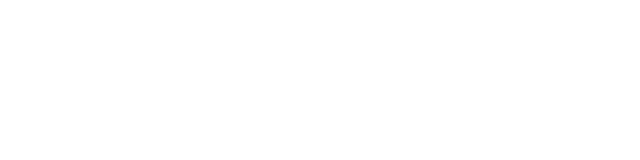
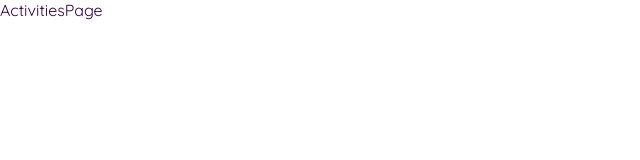
Before and after one commit to mermas-digitais/mermas-site-react, a React (Vite) app: page /atividades in a window 1280 px wide. Before the commit this address had no page. Shown: the top 160 px of the page, without its empty margins (0-640 px from the left). Built offline with nearby package versions, Linux system fonts and the light colour scheme.

Commit message:
adjusting pages activities

```diff
--- a/src/App.tsx
+++ b/src/App.tsx
@@ -17,12 +17,14 @@ import GalleryPage from './page/gallerylPage';
 import GalerryId from './page/gallerylPage/galleryId';
 import Team from './components/Team';
 import TeamPage from './page/teamPage';
+import ActivitiesPage from './page/activities';
 
 function App() {
   return (
     <Routes>
       <Route path="/" element={<HomeScreen />} />
       <Route path="galeria" element={<GalleryPage />} />
+      <Route path="atividades" element={<ActivitiesPage />} />
       <Route path="time" element={<TeamPage />} />
       <Route path="galeria/:id" element={<GalerryId />} />
     </Routes>
--- a/src/components/header/index.tsx
+++ b/src/components/header/index.tsx
@@ -75,6 +75,7 @@ export const Navbar = ({
               <li>
                 <a href="#about">Sobre</a>
               </li>
+
               <li>
                 <a href="#course">Projeto</a>
               </li>
--- a/src/individualComponent/cardActivity/index.tsx
+++ b/src/individualComponent/cardActivity/index.tsx
@@ -1,3 +1,4 @@
+import { useNavigate } from 'react-router-dom';
 import styles from './index.module.css';
 
 export const CardActivity = ({
@@ -13,6 +14,7 @@ export const CardActivity = ({
   description: string;
   button: string;
 }) => {
+  const navigate = useNavigate();
   return (
     <div className={styles.box}>
       <div className={styles.box_head}>
@@ -25,7 +27,7 @@ export const CardActivity = ({
         <p>{description}</p>
       </div>
       <div className={styles.box_button}>
-        <button>{button}</button>
+        <button onClick={() => navigate('/atividades')}>{button}</button>
       </div>
     </div>
   );
--- /dev/null
+++ b/src/page/activities/index.tsx
@@ -0,0 +1,5 @@
+import './styles.css';
+
+export default function ActivitiesPage() {
+  return <div>ActivitiesPage</div>;
+}
```
Also changed, not shown: src/page/activities/styles.css (added).
